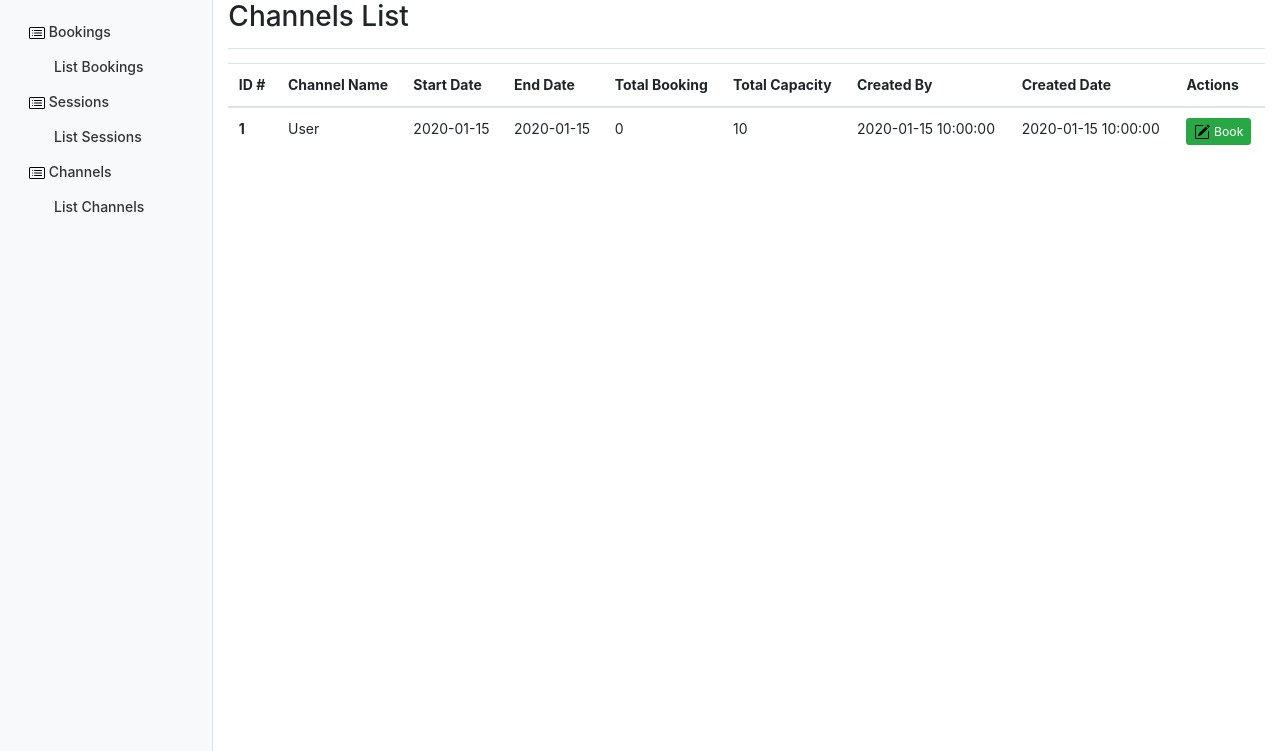
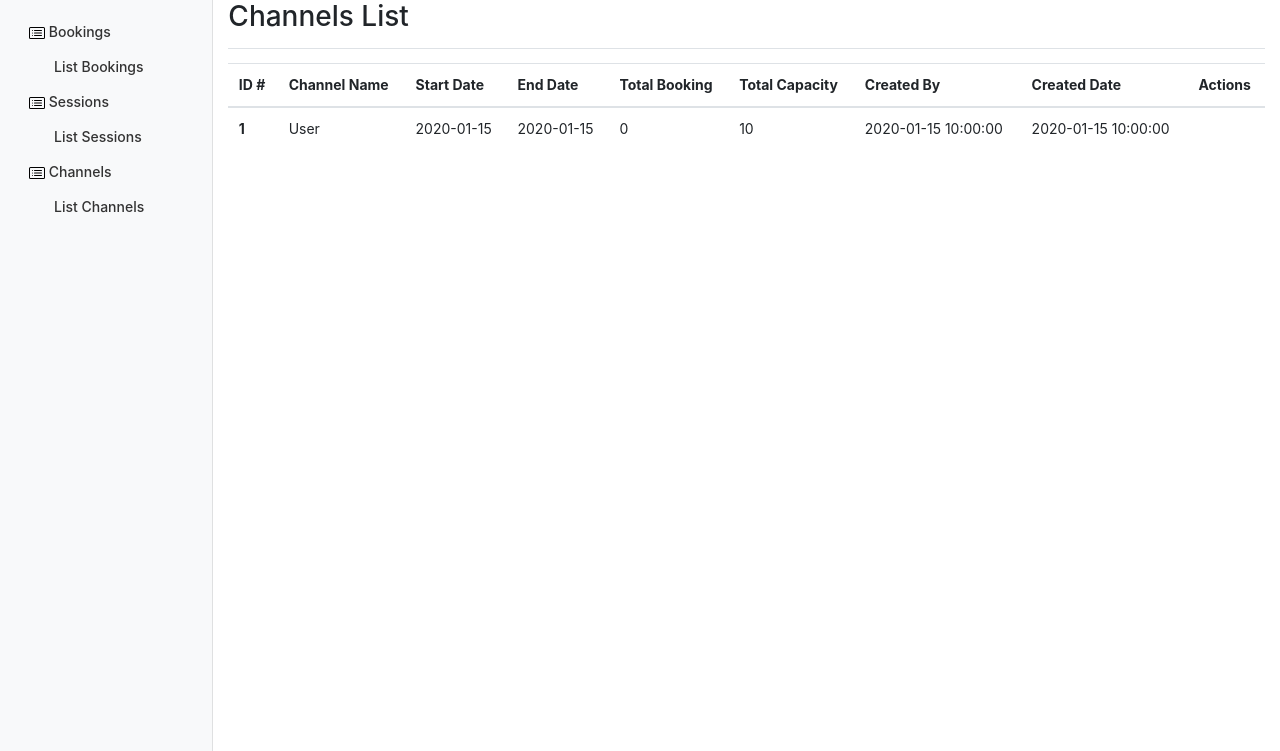
Before and after one commit to alexlogy/uow-csit214, a Flask app: page /channels/list in a window 1280 px wide. Shown: the part 35-786 px from the top of the page. Run offline with Flask 2, Linux system fonts and the light colour scheme; the visitor is signed in with stand-in values (Sample User, id 1); a database or web service that is not in the repository returns one stand-in record (values such as "Sample title"); data that the repository does not hold is empty; some libraries are stand-ins or nearby versions.

Commit message:
remove booking for channels for role=student

```diff
--- a/templates/list_channels.html
+++ b/templates/list_channels.html
@@ -41,8 +41,6 @@
                     {%  if session['role'] == 'Staff' %}
                         <a class="btn btn-warning btn-sm" href="/channels/edit/{{ channel['_id'] }}" role="button"><img src="/static/icons/pencil-square.svg" alt="" width="16" height="16" title="Bootstrap"> Edit</a>
                         <a class="btn btn-danger btn-sm" href="/channels/delete/{{ channel['_id'] }}" role="button"><img src="/static/icons/trash.svg" alt="" width="16" height="16" title="Bootstrap"> Delete</a>
-                    {%  else %}
-                        <a class="btn btn-success btn-sm" href="/sessions/book/{{ channel['_id'] }}" role="button"><img src="/static/icons/pencil-square.svg" alt="" width="16" height="16" title="Bootstrap"> Book</a>
                     {% endif %}
                 </td>
             </tr>
```
